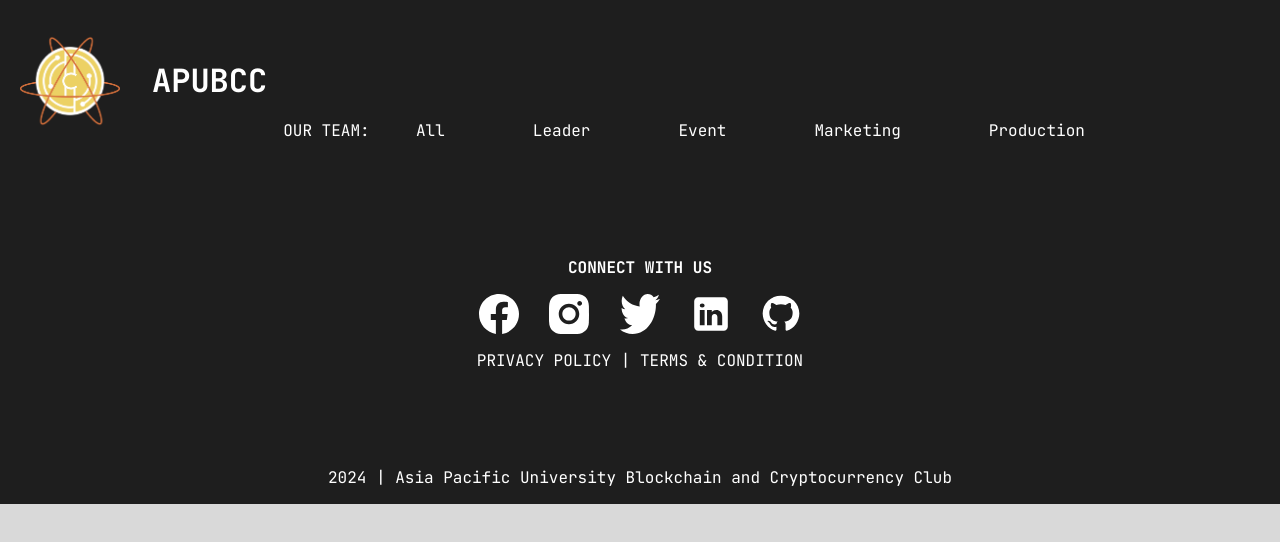
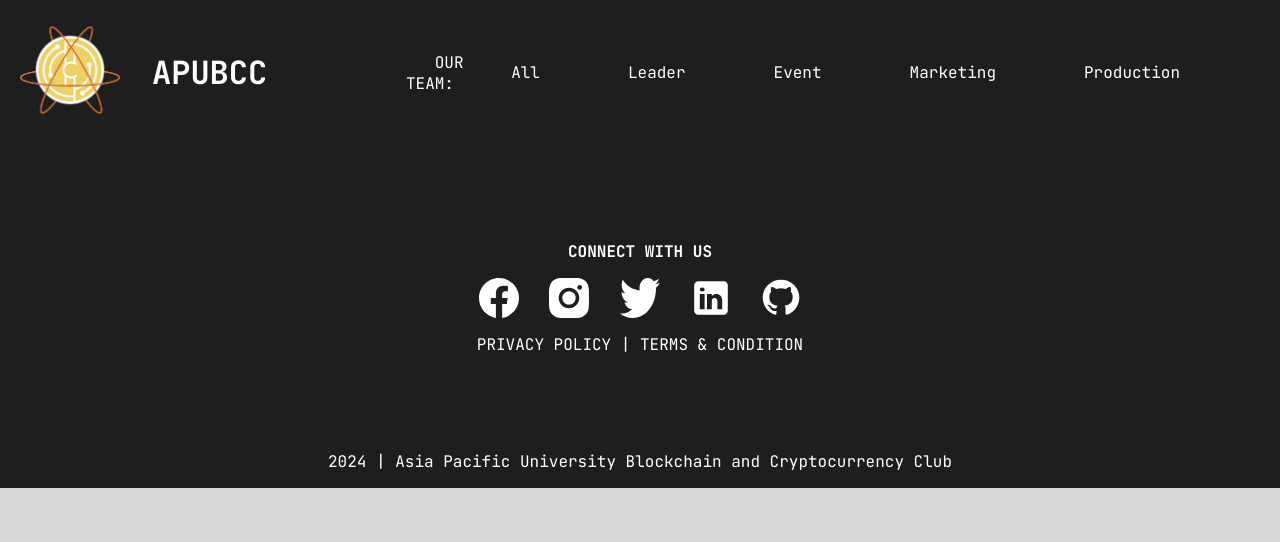
Before and after one commit to AaronHo-0716/Web-Design-Course, a plain HTML site: page members.html in a window 1280 px wide. Drawn offline with Linux system fonts and the light colour scheme.

Commit message:
Update members.html

```diff
--- a/members.css
+++ b/members.css
@@ -34,8 +34,7 @@ header a {
 .team-links {
   display: flex;
   align-items: center;
-  margin-left: 1rem;
-  margin-top: 100px;
+  margin-left: 8rem;
 }
 
 .team-links a {
--- a/members.html
+++ b/members.html
@@ -18,8 +18,10 @@
             <nav class="nav-container">
                 <div class="container">
                     <div class="top-left-logo">
-                        <img src="assets/logo/APUBCC.png" alt="APUBCC Logo" class="img-logo" />
-                        <span class="text-logo">APUBCC</span>
+                        <a href="index.html">
+                            <img src="assets/logo/APUBCC.png" alt="APUBCC Logo" class="img-logo" /></a>
+                        <a href="index.html">
+                            <span class="text-logo">APUBCC</span></a>
                     </div>
                     <div class="team-links">
                         <span class="our-team">OUR TEAM:&nbsp;&nbsp;&nbsp;&nbsp;</span>
```
